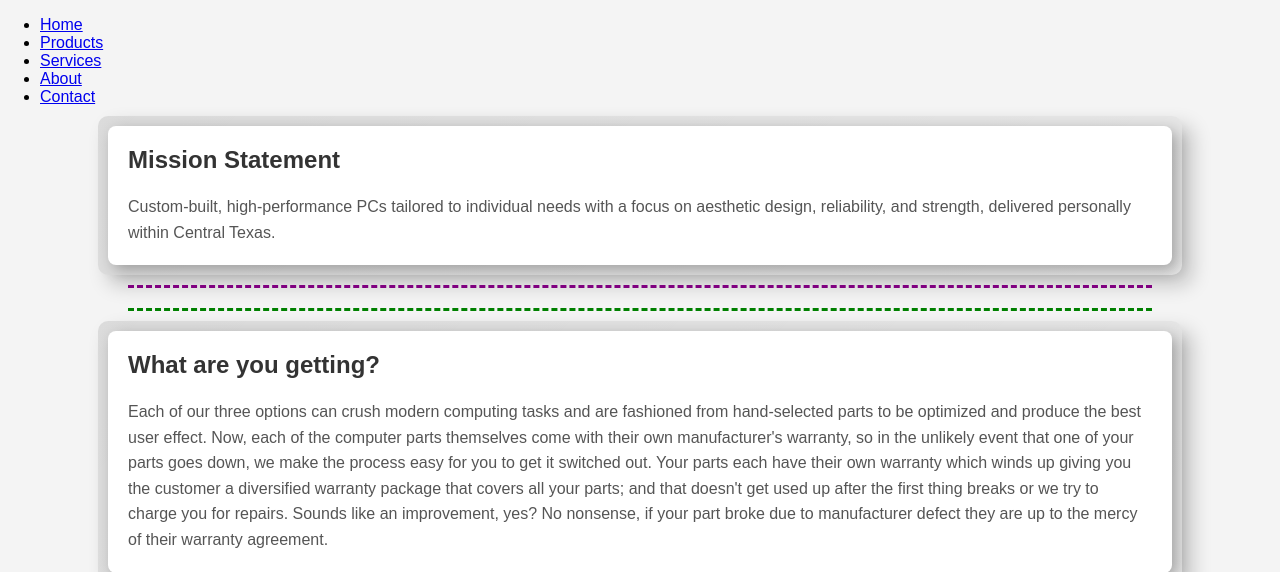
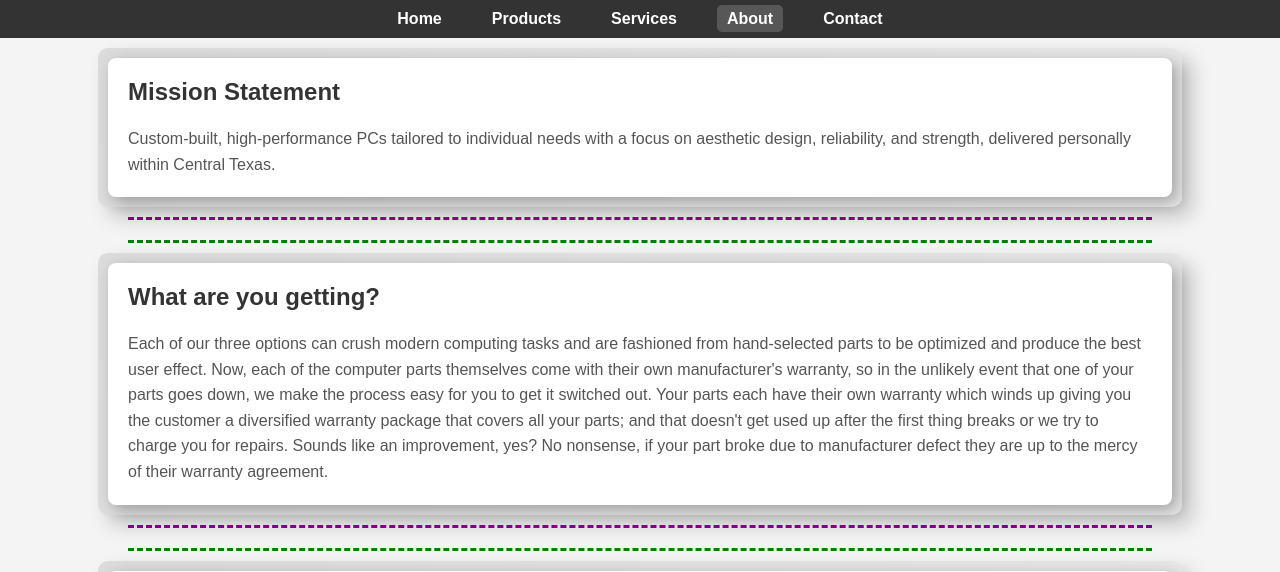
Before and after one commit to DanCrumDevelopment/myfitegre, a PHP site: page /about.html in a window 1280 px wide. Shown: the top 572 px of the page. Run offline with PHP 8.4, Linux system fonts and the light colour scheme.

Commit message:
Add files via upload

```diff
--- a/about.html
+++ b/about.html
@@ -9,7 +9,7 @@
 <body>
     <header>
         <nav>
-            <ul>
+            <ul class="nav-list">
                 <li><a href="index.html">Home</a></li>
                 <li><a href="products.html">Products</a></li>
                 <li><a href="services.html">Services</a></li>
--- a/styles.css
+++ b/styles.css
@@ -5,6 +5,46 @@ body {
     padding: 0;
 }
 
+header {
+    background-color: #333;
+    padding: 10px 0;
+}
+
+nav {
+    max-width: 1000px;
+    margin: 0 auto;
+    text-align: center;
+}
+
+.nav-list {
+    list-style: none;
+    padding: 0;
+    margin: 0;
+    display: flex;
+    justify-content: center;
+}
+
+.nav-list li {
+    margin: 0 15px;
+}
+
+.nav-list a {
+    text-decoration: none;
+    color: #fff;
+    font-weight: bold;
+    padding: 5px 10px;
+    border-radius: 5px;
+}
+
+.nav-list a:hover {
+    background-color: #575757;
+}
+
+.nav-list .active {
+    background-color: #575757;
+}
+
+/* Content Block Styling */
 .content-block {
     background-color: #fff;
     margin: 20px auto;
@@ -55,4 +95,12 @@ body {
     .divider {
         width: 95%;
     }
+
+    .nav-list {
+        flex-direction: column;
+    }
+
+    .nav-list li {
+        margin: 5px 0;
+    }
 }
```
